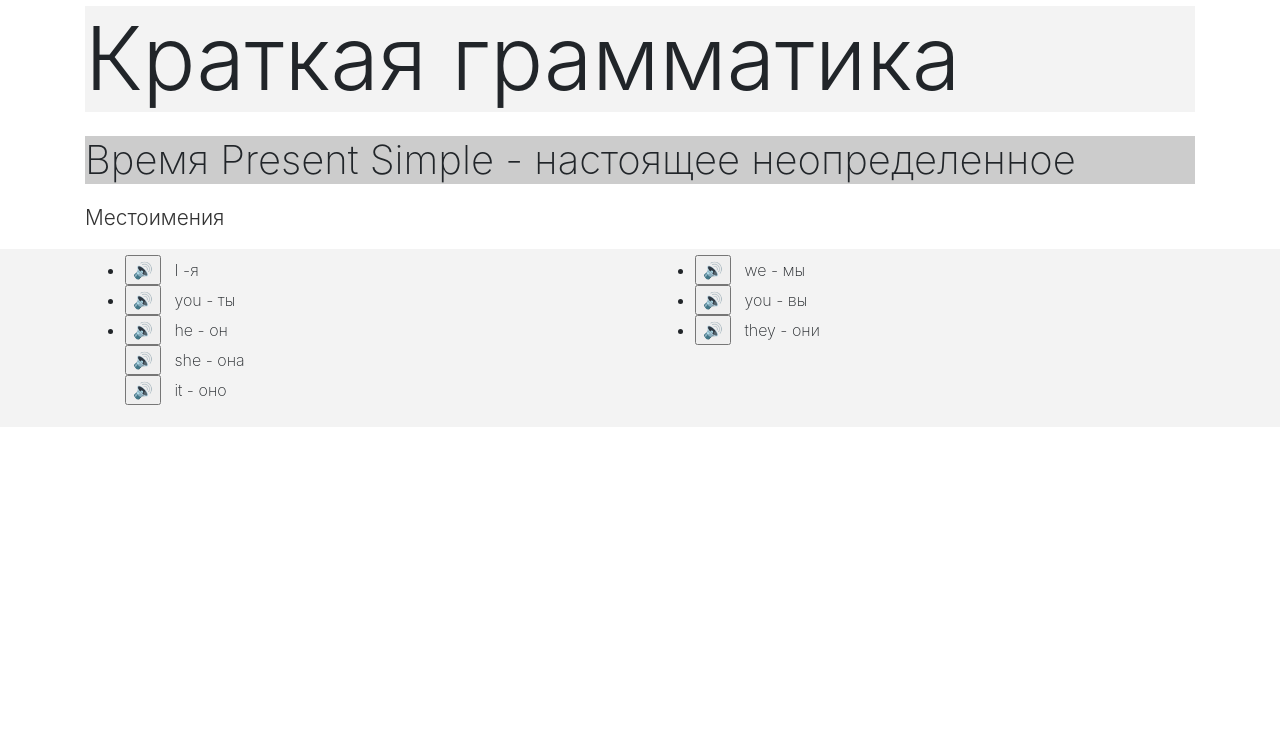
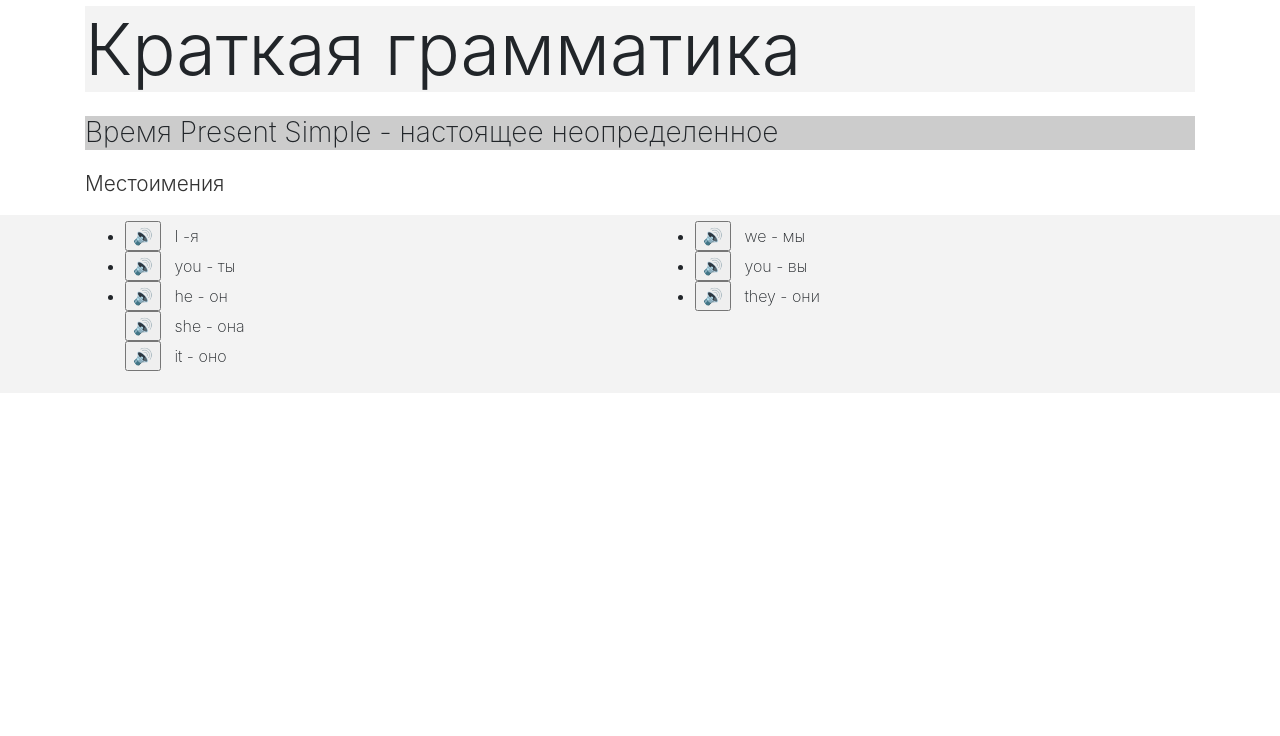
Before and after one commit to nomansclay/main, a plain HTML site: page english/index.html in a window 1280 px wide. Shown: the top 736 px of the page. Drawn offline with nearby package versions, Linux system fonts and the light colour scheme.

Commit message:
Update english/index.html

```diff
--- a/english/index.html
+++ b/english/index.html
@@ -14,7 +14,7 @@
     <div class="container">
       <div class="row">
         <div class="col-md-12">
-          <h1 class="bg-light display-2">Краткая грамматика</h1>
+          <h1 class="bg-light display-3">Краткая грамматика</h1>
         </div>
       </div>
     </div>
@@ -23,7 +23,7 @@
     <div class="container">
       <div class="row">
         <div class="col-md-12">
-          <h1 class="bg-info">Время Present Simple - настоящее неопределенное<br></h1>
+          <h3 class="bg-info">Время Present Simple - настоящее неопределенное<br></h3>
         </div>
       </div>
     </div>
```
